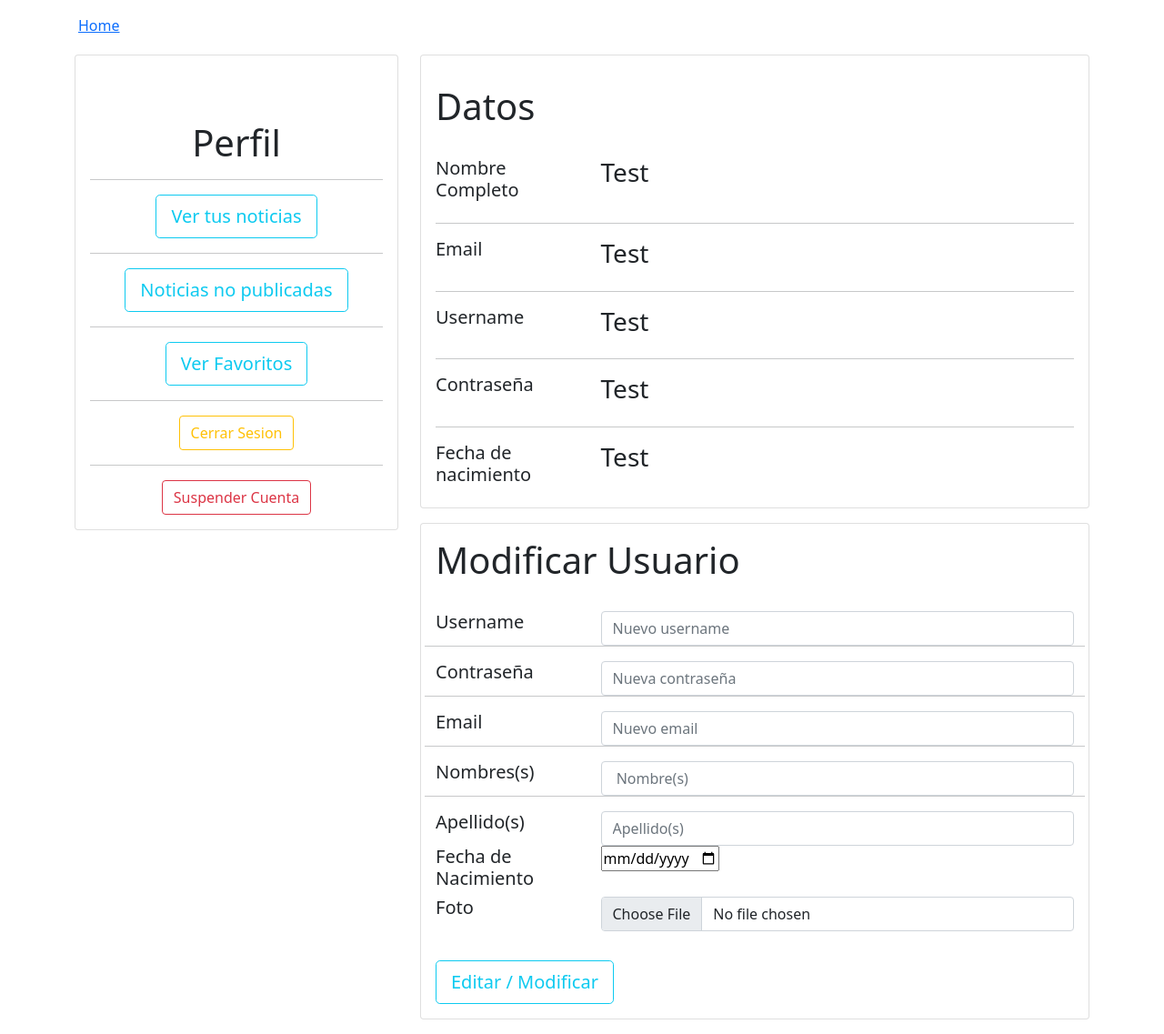
After one commit to gerabdael/ProyectoBdm, a PHP site: page /Profile.php in a window 1280 px wide. The commit adds this page. Shown: the whole page at 91% size. Run offline with PHP 8.4, Linux system fonts and the light colour scheme.

Commit message:
Paginas y weas

```diff
--- /dev/null
+++ b/Views/Header2.php
@@ -0,0 +1,13 @@
+<!DOCTYPE html>
+<html lang="en">
+<head>
+    <meta charset="UTF-8">
+    <meta http-equiv="X-UA-Compatible" content="IE=edge">
+    <meta name="viewport" content="width=device-width, initial-scale=1.0">
+    <link href="https://cdn.jsdelivr.net/npm/bootstrap@5.1.3/dist/css/bootstrap.min.css" rel="stylesheet" integrity="sha384-1BmE4kWBq78iYhFldvKuhfTAU6auU8tT94WrHftjDbrCEXSU1oBoqyl2QvZ6jIW3" crossorigin="anonymous">
+    <link rel="stylesheet"  type="text/css" href="../scripts/css/Profile.css">
+
+    <title>Profile</title>
+    </head>
+
+    <body>
--- a/Views/Index.php
+++ b/Views/Index.php
@@ -59,6 +59,7 @@
                     </div>
                 </div>
             </div>
+
             <div class="col">
             <div class="card bg-dark text-white">
                 <img src="../Content/Pikachu.jpg" class="card-img" alt="...">
--- /dev/null
+++ b/Views/Profile.php
@@ -0,0 +1,176 @@
+<?php include('./header2.php')?>
+
+
+    <div class="container">
+        <div class="main">
+            <!--
+                    Parte de la izquierda
+                -->
+            <div class="topbar">
+                <div class="row justify-content-center">
+                    <a class="card-body" href="Index.php"> Home
+                    <span class="visually-hidden">(current)</span>
+                    </a>
+                </div>
+            </div>
+
+            <div class="row">
+                <!--
+                    Parte de la izquierda
+                -->
+                <div class="col-md-4 mt-1">
+                    <div class="card text-center sidebar">
+                        <div class="card-body">
+                            <img id="fotoUsuario" width="50%" >
+
+                            <div class="mt-3">
+                                <h1 class="m-3 pt-3">Perfil</h1>
+
+                                <hr>
+                                <a  class="btn btn-outline-info btn-lg" type="button" href="VerMisPreguntas.html">Ver tus noticias</a>
+                                <hr>
+                                <a  class="btn btn-outline-info btn-lg" type="button" href="VerMisPreguntas.html">Noticias no publicadas</a>
+                                <hr>
+                                <a  class="btn btn-outline-info btn-lg" type="button" href="VerLikes.php">Ver Favoritos
+                                <span class="visually-hidden">(current)</span>
+                                </a>
+                                <hr>
+                                <button id="CerrarSesionBut" class="btn btn-outline-warning" type="button">Cerrar Sesion</button>
+                                <hr>
+                                <button id="BorrarUser" class="btn btn-outline-danger" type="button">Suspender Cuenta</button>
+
+
+                            </div>
+                        </div>
+                    </div>
+                </div>
+
+                <!--
+                    Parte de la Derecha
+                -->
+                <div class="col-md-8 mt-1">
+                    <div class="card mb-3 content">
+                        <h1 class="m-3 pt-3">Datos</h1>
+                        <div class="card-body">
+                            <div class="row">
+                                <div class="col-md-3 ">
+                                    <h5>Nombre Completo</h5>
+                                </div>
+                                <div class="col-md-9 ">
+                                        <h3> Test </h3>
+                                </div>
+                            </div>
+                            <hr>
+                            <div class="row">
+                                <div class="col-md-3 ">
+                                    <h5>Email</h5>
+                                </div>
+                                <div class="col-md-9">
+                                    <h3> Test </h3>
+                                </div>
+                            </div>
+                            <hr>
+                            <div class="row">
+                                <div class="col-md-3 ">
+                                    <h5>Username</h5>
+                                </div>
+                                <div class="col-md-9">
+                                    <h3> Test </h3>
+                                </div>
+                            </div>
+                            <hr>
+                            <div class="row">
+                                <div class="col-md-3 ">
+                                    <h5>Contraseña</h5>
+                                </div>
+                                <div class="col-md-9 ">
+                                    <h3> Test </h3>
+                                </div>
+                            </div>
+                            <hr>
+                            <div class="row">
+                                <div class="col-md-3 ">
+                                    <h5>Fecha de nacimiento</h5>
+                                </div>
+                                <div class="col-md-9 ">
+                                    <h3> Test </h3>
+                                </div>
+                            </div>
+                        </div>
+                    </div>
+
+                    <form class="form-group" id="EditarInfo" enctype="multipart/form-data">
+                        <div class="card mb-3 content">
+                            <h1 class="m-3">Modificar Usuario</h1>
+                            <div class="card-body">
+                                <div class="row">
+                                    <div class="col-md-3 ">
+                                        <h5>Username</h5>
+                                    </div>
+                                    <div class="col-md-9 text-secondary">
+                                        <input type="text" name="usuario" class="form-control" placeholder="Nuevo username" >
+                                    </div>
+                                    <br>
+                                    <hr>
+                                    <div class="col-md-3 ">
+                                        <h5>Contraseña</h5>
+                                    </div>
+                                    <div class="col-md-9 text-secondary">
+                                        <input type="password" name="password" class="form-control" placeholder="Nueva contraseña" >
+                                    </div>
+                                    <hr>
+                                    <div class="col-md-3 ">
+                                        <h5>Email</h5>
+                                    </div>
+                                    <div class="col-md-9 text-secondary">
+                                        <input type="Email" name="Email" class="form-control" placeholder="Nuevo email" >
+                                    </div>
+                                    <hr>
+                                    <div class="col-md-3 ">
+                                        <h5>Nombres(s)</h5>
+                                    </div>
+                                    <div class="col-md-9 text-secondary">
+                                        <input type="Nombre" name="Nombre" class="form-control" placeholder=" Nombre(s)" >
+                                    </div>
+                                    <hr>
+                                    <div class="col-md-3 ">
+                                        <h5>Apellido(s)</h5>
+                                    </div>
+                                    <div class="col-md-9 text-secondary">
+                                        <input type="Apellido" name="Apellido" class="form-control" placeholder="Apellido(s)" >
+                                    </div>
+
+                                    <div class="col-md-3 ">
+                                        <h5>Fecha de Nacimiento</h5>
+                                    </div>
+                                    <div class="col-md-9 text-secondary">
+                                        <input type="date" id="start" name="fnac" min="1960-01-01" max="2021-12-31">
+                                    </div>
+
+                                    <div class="col-md-3 ">
+                                        <h5>Foto</h5>
+                                    </div>
+                                    <div class="col-md-9 text-secondary">
+                                        <input type="file" name="foto" class="form-control"  >
+                                    </div>
+                                    <p> </div> </p>
+
+                                    <button class="btn btn-outline-info btn-lg" type="submit">Editar / Modificar</button>
+
+
+
+                                    <div class="col-md-3">
+
+
+
+                                    </div>
+                                </div>
+                            </div>
+                    </form>
+
+                </div>
+
+
+            </div>
+        </div>
+    </div>
--- a/Views/header.php
+++ b/Views/header.php
@@ -5,6 +5,8 @@
     <meta http-equiv="X-UA-Compatible" content="IE=edge">
     <meta name="viewport" content="width=device-width, initial-scale=1.0">
     <link href="https://cdn.jsdelivr.net/npm/bootstrap@5.1.3/dist/css/bootstrap.min.css" rel="stylesheet" integrity="sha384-1BmE4kWBq78iYhFldvKuhfTAU6auU8tT94WrHftjDbrCEXSU1oBoqyl2QvZ6jIW3" crossorigin="anonymous">
+
+
     <!-- <link rel="Stylesheet" href="/scripts/css/bootstrap.css"/> -->
         <header>
             <nav class="navbar navbar-expand-lg navbar-dark fixed-top bg-primary" style="font-size: 2rem;">
@@ -22,10 +24,10 @@
                         </a>
                         </li>
                         <li class="nav-item">
-                        <a class="nav-link active" href="#">Features</a>
+                        <a class="nav-link active" href="Profile.php">Perfil</a>
                         </li>
                         <li class="nav-item">
-                        <a class="nav-link active" href="#">Pricing</a>
+                        <a class="nav-link active" href="AddNews.php">Agregar Noticia</a>
                         </li>
 
                     </ul>
```
Also changed, not shown: Views/AddNews.php (added, +43 -0 lines), Views/Register.php (+27 -3 lines), Views/VerLikes.php (added, +53 -0 lines), scripts/css/Homepage.css (added, +143 -0 lines), scripts/css/Profile.css (added, +73 -0 lines), scripts/css/bootstrap.css.
